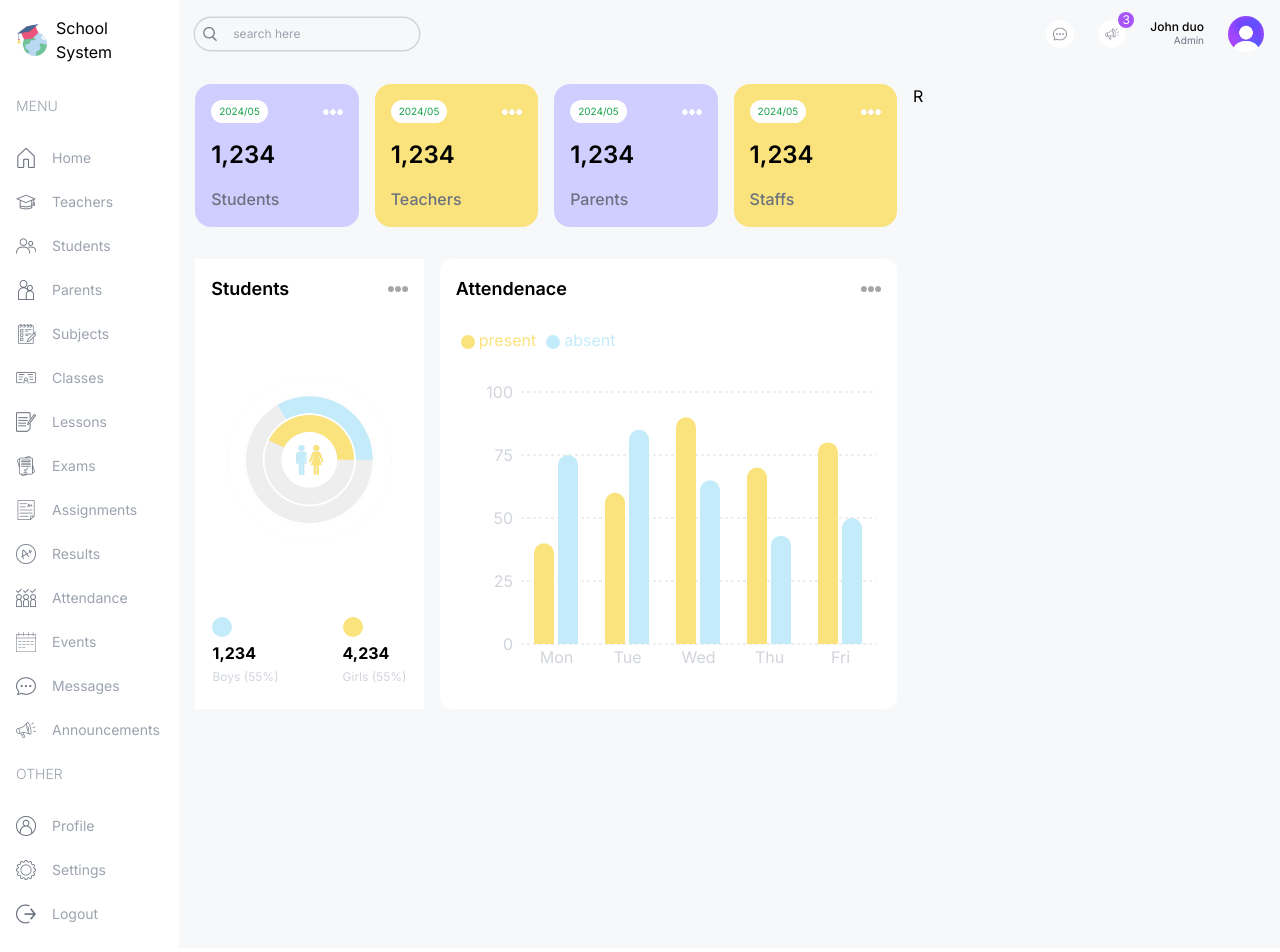
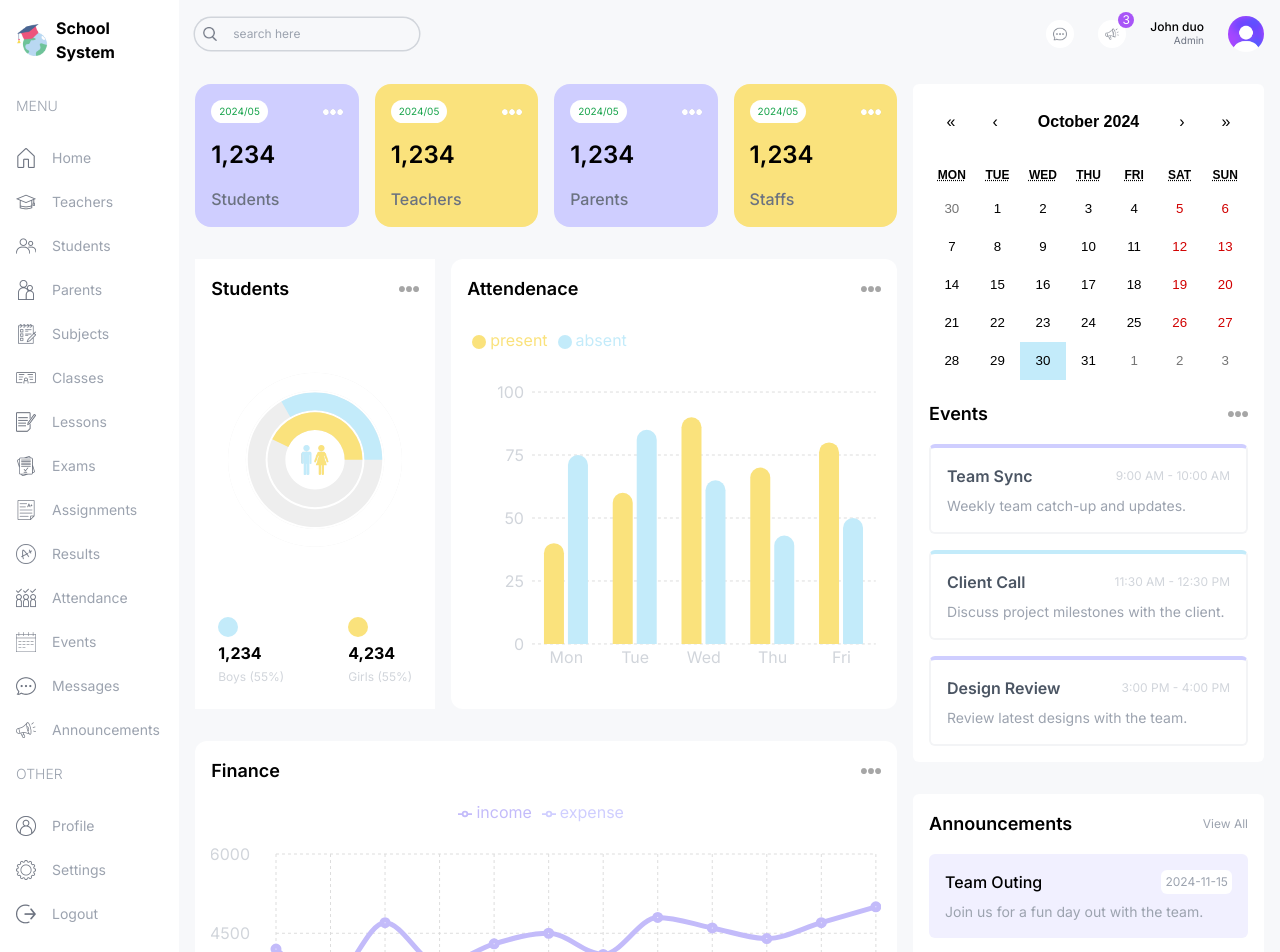
Before and after one commit to AhmedAbdEl-NasserAhmed/school-system, a Next.js app: page /admin in a window 1280 px wide. Shown: the top 952 px of the page. Built offline with nearby package versions, Linux system fonts and the light colour scheme.

Commit message:
finishing admin page

```diff
--- a/package.json
+++ b/package.json
@@ -11,6 +11,7 @@
   "dependencies": {
     "next": "14.2.5",
     "react": "^18",
+    "react-calendar": "^5.1.0",
     "react-dom": "^18",
     "recharts": "^2.13.2"
   },
--- a/src/app/(dashboard)/admin/page.tsx
+++ b/src/app/(dashboard)/admin/page.tsx
@@ -1,5 +1,8 @@
+import Announcements from "@/components/Announcements ";
 import AttendenaceChart from "@/components/AttendenaceChar";
 import CountChart from "@/components/CountChart";
+import EventCalendar from "@/components/EventCalendar";
+import FinanceChart from "@/components/FinanceChart";
 import UserCard from "@/components/UserCard";
 
 const AdminPage = () => {
@@ -18,22 +21,28 @@
         {/*Middle Charts */}
 
         <div className="flex gap-4 flex-col lg:flex-row">
-          <div className="w-full lg:w-1/3 h-[450px]">
+          <div className="w-full lg:w-[35%] h-[450px]">
             {/*Count Charts */}
             <CountChart />
           </div>
           {/*Attendance Charts */}
 
-          <div className="w-full lg:w-2/3 h-[450px]">
+          <div className="w-full lg:w-[65%] h-[450px]">
             <AttendenaceChart />
           </div>
+        </div>
+        <div className="w-full h-[500px]">
+          <FinanceChart />
         </div>
 
         {/*Bottom Charts */}
       </div>
 
       {/*Right */}
-      <div className="w-full lg:w-1/3">R</div>
+      <div className="w-full lg:w-1/3 flex flex-col gap-8">
+        <EventCalendar />
+        <Announcements />
+      </div>
     </div>
   );
 };
--- a/src/app/(dashboard)/layout.tsx
+++ b/src/app/(dashboard)/layout.tsx
@@ -13,7 +13,7 @@
       <div className="w-[14%] md:w-[8%] lg:w-[16%] xl:w-[14%] p-4 ">
         <Link href="/" className="flex items-center lg:justify-start gap-2">
           <Image src="/logo.png" alt="Logo" width={32} height={32} />
-          <span className="hidden lg:block">School System</span>
+          <span className="hidden lg:block font-bold">School System</span>
         </Link>
         <Menu />
       </div>
--- a/src/app/globals.css
+++ b/src/app/globals.css
@@ -1,3 +1,17 @@
 @tailwind base;
 @tailwind components;
 @tailwind utilities;
+
+.react-calendar {
+  width: 100% !important;
+  border: none !important;
+}
+
+.react-calendar__navigation__label {
+  font-weight: 600 !important;
+}
+
+.react-calendar__tile--active {
+  background-color: #c3ebfa !important ;
+  color: black !important;
+}
--- /dev/null
+++ b/src/components/Announcements .tsx
@@ -0,0 +1,49 @@
+export const announcements = [
+  {
+    id: 1,
+    title: "Team Outing",
+    date: "2024-11-15",
+    description: "Join us for a fun day out with the team."
+  },
+  {
+    id: 2,
+    title: "Product Launch",
+    date: "2024-12-01",
+    description: "Exciting new product release; don’t miss it!"
+  },
+  {
+    id: 3,
+    title: "Year-End Party",
+    date: "2024-12-20",
+    description: "Celebrate the year with food, music, and awards."
+  }
+];
+
+const Announcements = () => {
+  return (
+    <ul className="flex flex-col gap-4 bg-white p-4 rounded-md ">
+      <div className="flex justify-between items-center">
+        <h1 className="text-lg font-semibold">Announcements</h1>
+        <p className="text-xs text-gray-400">View All</p>
+      </div>
+      {announcements.map((announcement) => (
+        <li
+          key={announcement.id}
+          className="p-4 rounded-md  odd:bg-customColorSkyLight even:bg-customColorPurpleLight "
+        >
+          <div className="flex items-center justify-between">
+            <h1 className="font-medium">{announcement.title}</h1>
+            <span className="text-gray-400 text-xs bg-white rounded-md px-1 py-1">
+              {announcement.date}
+            </span>
+          </div>
+          <p className="mt-2 text-gray-400 text-sm">
+            {announcement.description}
+          </p>
+        </li>
+      ))}
+    </ul>
+  );
+};
+
+export default Announcements;
--- /dev/null
+++ b/src/components/EventCalendar.tsx
@@ -0,0 +1,32 @@
+"use client";
+
+import dynamic from "next/dynamic";
+import { useState } from "react";
+import "react-calendar/dist/Calendar.css";
+import Events from "./Events";
+
+const Calendar = dynamic(() => import("react-calendar"), {
+  ssr: false,
+  loading: () => (
+    <p className="text-black text-sm flex items-center justify-center ">
+      Loading Calendar....
+    </p>
+  )
+});
+
+type ValuePiece = Date | null;
+
+type Value = ValuePiece | [ValuePiece, ValuePiece];
+
+const EventCalendar = () => {
+  const [value, onChange] = useState<Value>(new Date());
+
+  return (
+    <div className="bg-white p-4 rounded-md">
+      <Calendar onChange={onChange} value={value} />
+      <Events />
+    </div>
+  );
+};
+
+export default EventCalendar;
--- /dev/null
+++ b/src/components/Events.tsx
@@ -0,0 +1,47 @@
+import Image from "next/image";
+
+export const events = [
+  {
+    id: 1,
+    title: "Team Sync",
+    time: "9:00 AM - 10:00 AM",
+    description: "Weekly team catch-up and updates."
+  },
+  {
+    id: 2,
+    title: "Client Call",
+    time: "11:30 AM - 12:30 PM",
+    description: "Discuss project milestones with the client."
+  },
+  {
+    id: 3,
+    title: "Design Review",
+    time: "3:00 PM - 4:00 PM",
+    description: "Review latest designs with the team."
+  }
+];
+
+const Events = () => {
+  return (
+    <ul className="flex flex-col gap-4 mt-5 ">
+      <div className="flex justify-between items-center">
+        <h1 className="text-lg font-semibold">Events</h1>
+        <Image src="/moreDark.png" alt="" width={20} height={20} />
+      </div>
+      {events.map((event) => (
+        <li
+          key={event.id}
+          className="p-4 rounded-md border-2 border-gray-100 border-t-4 odd:border-t-customColorSky even:border-t-customColorPurple "
+        >
+          <div className="flex items-center justify-between">
+            <h1 className="font-semibold text-gray-600">{event.title}</h1>
+            <span className="text-gray-300 text-xs">{event.time}</span>
+          </div>
+          <p className="mt-2 text-gray-400 text-sm">{event.description}</p>
+        </li>
+      ))}
+    </ul>
+  );
+};
+
+export default Events;
--- /dev/null
+++ b/src/components/FinanceChart.tsx
@@ -0,0 +1,83 @@
+"use client";
+import {
+  LineChart,
+  Line,
+  XAxis,
+  YAxis,
+  CartesianGrid,
+  Tooltip,
+  Legend,
+  ResponsiveContainer
+} from "recharts";
+
+import Image from "next/image";
+import React from "react";
+
+const data = [
+  { name: "Jan", income: 4200, expense: 3100 },
+  { name: "Feb", income: 3600, expense: 2900 },
+  { name: "Mar", income: 4700, expense: 3200 },
+  { name: "Apr", income: 3900, expense: 2500 },
+  { name: "May", income: 4300, expense: 2700 },
+  { name: "Jun", income: 4500, expense: 2800 },
+  { name: "Jul", income: 4100, expense: 3000 },
+  { name: "Aug", income: 4800, expense: 3400 },
+  { name: "Sep", income: 4600, expense: 3100 },
+  { name: "Oct", income: 4400, expense: 2900 },
+  { name: "Nov", income: 4700, expense: 3200 },
+  { name: "Dec", income: 5000, expense: 3300 }
+];
+
+const FinanceChart = () => {
+  return (
+    <div className="bg-white p-4 rounded-xl w-full h-full ">
+      {/* Title */}
+      <div className="flex justify-between items-center">
+        <h1 className="text-lg font-semibold">Finance</h1>
+        <Image src="/moreDark.png" alt="" width={20} height={20} />
+      </div>
+      {/* Chart */}
+      <ResponsiveContainer width="100%" height="90%">
+        <LineChart data={data}>
+          <CartesianGrid strokeDasharray="3 3" stroke="#ddd" />
+          <XAxis
+            dataKey="name"
+            axisLine={false}
+            tick={{ fill: "#d1d5db" }}
+            tickLine={false}
+            tickMargin={10}
+          />
+          <YAxis
+            axisLine={false}
+            tick={{ fill: "#d1d5db" }}
+            tickLine={false}
+            tickMargin={20}
+          />
+          <Tooltip />
+          <Legend
+            align="center"
+            verticalAlign="top"
+            wrapperStyle={{
+              paddingTop: "10px",
+              paddingBottom: "30px"
+            }}
+          />
+          <Line
+            type="monotone"
+            dataKey="income"
+            stroke="#C3BBFA"
+            strokeWidth={5}
+          />
+          <Line
+            type="monotone"
+            dataKey="expense"
+            stroke="#CFCEFF"
+            strokeWidth={5}
+          />
+        </LineChart>
+      </ResponsiveContainer>
+    </div>
+  );
+};
+
+export default FinanceChart;
```
Also changed, not shown: 1 other file (tests, documents, lock files or other folders).
